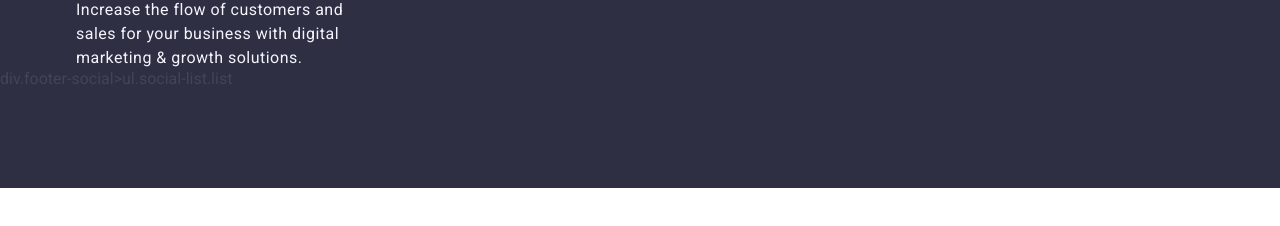
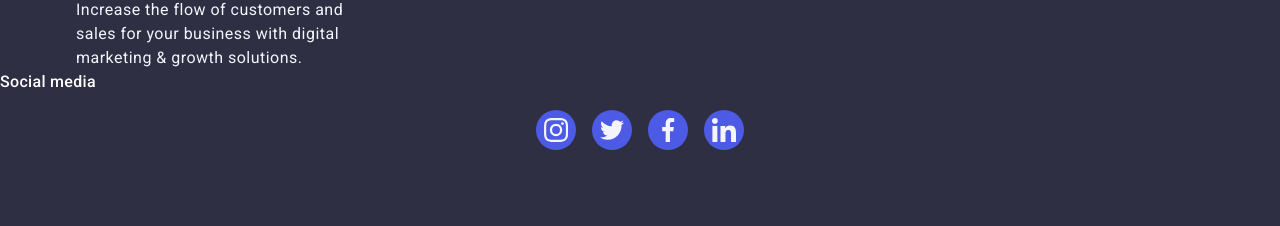
Before and after one commit to Vitos1992/goit-markup-hw-04, a plain HTML site: page index.html in a window 1280 px wide. Shown: the part 3088-3314 px from the top of the page. Before the commit the page ends 3276 px from the top, so only its background shows below. Drawn offline with nearby package versions, Linux system fonts and the light colour scheme.

Commit message:
оновлене

```diff
--- a/css/styles.css
+++ b/css/styles.css
@@ -532,7 +532,7 @@ img {
   border-radius: 4px;
 }
 
-.costumers-logo-item:hover{
+.costumers-logo-item:hover {
   border: 1px solid #404BBF;
 }
 
@@ -547,7 +547,7 @@ img {
 }
 
 .icon-logo-company:hover .icon-logo-soc,
-.icon-logo-company:focus .icon-logo-soc{
+.icon-logo-company:focus .icon-logo-soc {
   fill: #404BBF;
 }
 
@@ -583,3 +583,26 @@ img {
 .list-portfolio {
   list-style: none;
 }
+
+.footer-social {
+  font-family: 'Roboto', sans-serif;
+  font-style: normal;
+  font-weight: 500;
+  font-size: 16px;
+  line-height: 1.5;
+  letter-spacing: 0.02em;
+  color: #FFFFFF;
+  margin-bottom: 16px;
+
+}
+
+.footer-wrap{
+  margin-left: 0 auto;
+  margin-right: 0 auto;
+}
+.social-list{
+  display: flex;
+  justify-content: center;
+  gap: 16px;
+
+}
--- a/index.html
+++ b/index.html
@@ -365,8 +365,40 @@
             </p>
         </div>
 
-        div.footer-social>ul.social-list.list
+        <div class="footer-wrap">
+            <h3 class="footer-social">Social media</h3>
 
+            <ul class="social-list list">
+                <li class="web-soc-item">
+                    <a href="" class="web-soc-link link">
+                        <svg class="web-soc-svg" width="24" height="24">
+                            <use class="soc-svg-item" href="./images/icons.svg#icon-instagram"></use>
+                        </svg>
+                    </a>
+                </li>
+                <li class="web-soc-item">
+                    <a href="" class="web-soc-link link">
+                        <svg class="web-soc-svg" width="24" height="24">
+                            <use class="soc-svg-item" href="./images/icons.svg#icon-twitter"></use>
+                        </svg>
+                    </a>
+                </li>
+                <li class="web-soc-item">
+                    <a href="" class="web-soc-link link">
+                        <svg class="web-soc-svg" width="24" height="24">
+                            <use class="soc-svg-item" href="./images/icons.svg#icon-facebook"></use>
+                        </svg>
+                    </a>
+                </li>
+                <li class="web-soc-item">
+                    <a href="" class="web-soc-link link">
+                        <svg class="web-soc-svg" width="24" height="24">
+                            <use class="soc-svg-item" href="./images/icons.svg#icon-linkedin"></use>
+                        </svg>
+                    </a>
+                </li>
+            </ul>
+        </div>
     </footer>
 </body>
 
```
